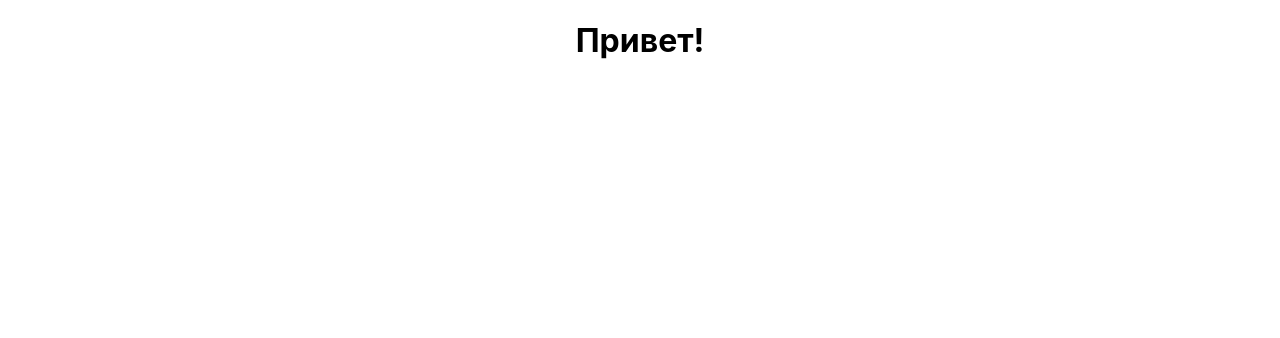
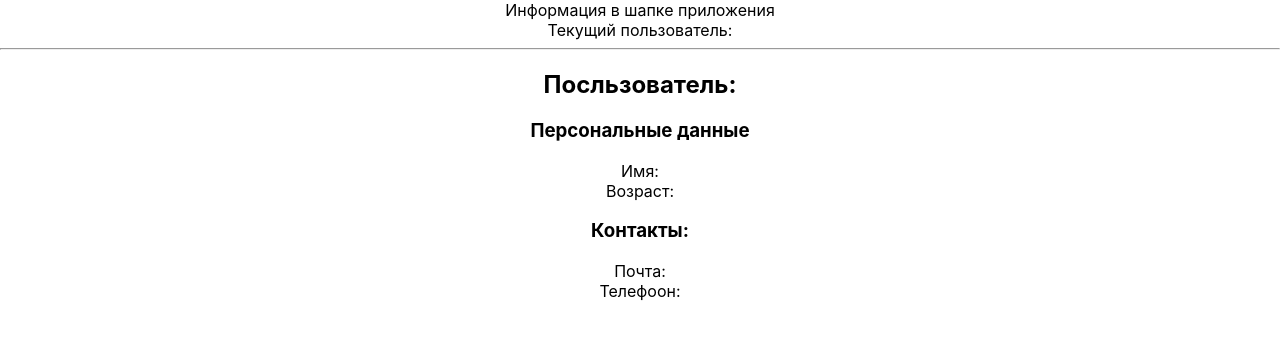
Before and after one commit to Buretos/MyReact-7, a React (Create React App) app in the folder my-app/: page / in a window 1280 px wide. Shown: the top 338 px of the page. Built offline with nearby package versions, Linux system fonts and the light colour scheme.

Commit message:
Lesson-7. Video-2. Creating a project block structure

```diff
--- a/my-app/src/App.js
+++ b/my-app/src/App.js
@@ -1,11 +1,22 @@
-import Style from './app.module.css';
+import { Header, UserBlock } from './components';
+import styles from './app.module.css';
 
-function App() {
+const getUserFromServer = () => ({
+	id: 'alliase',
+	name: 'Иван',
+	age: 23,
+	email: 'ivan@gmail.com',
+	phone: '+7-999-999-9-9',
+});
+
+export const App = () => {
+	const { name, age, email, phone } = getUserFromServer();
+
 	return (
-		<div className={Style.app}>
-			<h1>Привет!</h1>
+		<div className={styles.app}>
+			<Header name={name} age={age} email={email} phone={phone} />
+			<hr />
+			<UserBlock />
 		</div>
 	);
-}
-
-export default App;
+};
--- /dev/null
+++ b/my-app/src/components/header/components/current-user/current-user.js
@@ -0,0 +1,3 @@
+export const CurrentUser = ({ currentUser }) => {
+	return <div>Текущий пользователь: {currentUser}</div>;
+};
--- /dev/null
+++ b/my-app/src/components/header/components/index.js
@@ -0,0 +1 @@
+export * from './current-user/current-user';
--- /dev/null
+++ b/my-app/src/components/header/header.js
@@ -0,0 +1,9 @@
+import { CurrentUser } from './components';
+export const Header = ({ currentUser }) => {
+	return (
+		<div>
+			<div>Информация в шапке приложения</div>
+			<CurrentUser currentUser={currentUser} />
+		</div>
+	);
+};
--- /dev/null
+++ b/my-app/src/components/index.js
@@ -0,0 +1,2 @@
+export * from './header/header';
+export * from './user-block/user-block';
--- /dev/null
+++ b/my-app/src/components/user-block/components/index.js
@@ -0,0 +1,2 @@
+export * from './user-contacts/user-contacts';
+export * from './user-personal-info/user-personal-info';
--- /dev/null
+++ b/my-app/src/components/user-block/components/user-contacts/user-contacts.js
@@ -0,0 +1,9 @@
+export const UserContacts = ({ email, phone }) => {
+	return (
+		<div>
+			<h3>Контакты:</h3>
+			<div>Почта: {email}</div>
+			<div>Телефоон: {phone}</div>
+		</div>
+	);
+};
--- /dev/null
+++ b/my-app/src/components/user-block/components/user-personal-info/user-personal-info.js
@@ -0,0 +1,9 @@
+export const UserPersonalInfo = ({ name, age }) => {
+	return (
+		<div>
+			<h3>Персональные данные</h3>
+			<div>Имя: {name}</div>
+			<div>Возраст: {age}</div>
+		</div>
+	);
+};
--- /dev/null
+++ b/my-app/src/components/user-block/user-block.js
@@ -0,0 +1,11 @@
+import { UserPersonalInfo, UserContacts } from './components';
+
+export const UserBlock = ({ name, age, email, phone }) => {
+	return (
+		<div>
+			<h2>Посльзователь:</h2>
+			<UserPersonalInfo name={name} age={age} />
+			<UserContacts email={email} phone={phone} />
+		</div>
+	);
+};
--- a/my-app/src/index.js
+++ b/my-app/src/index.js
@@ -1,7 +1,7 @@
 import React from 'react';
 import ReactDOM from 'react-dom/client';
 import './index.css';
-import App from './App';
+import { App } from './App';
 
 const root = ReactDOM.createRoot(document.getElementById('root'));
 root.render(
```
Also changed, not shown: my-app/src/components/header/header.module.css (added), my-app/src/components/user-block/user-block.module.js (added).
